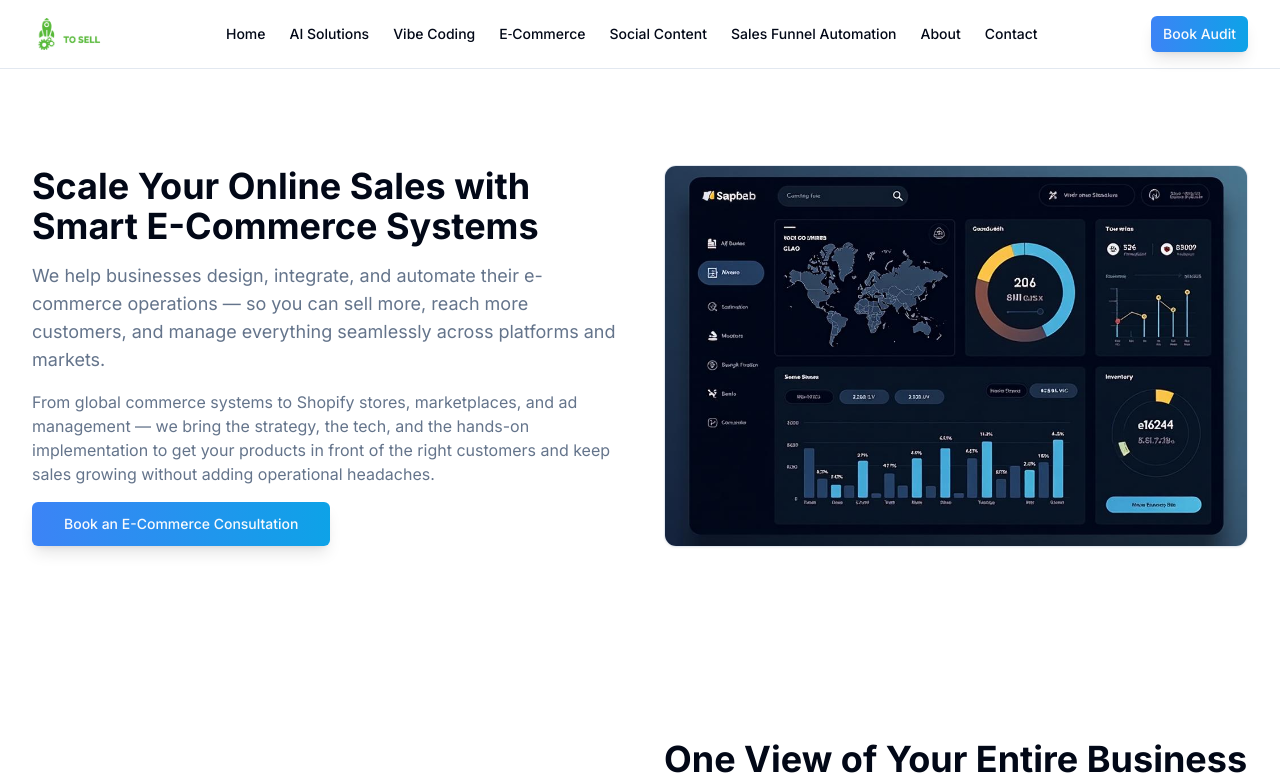
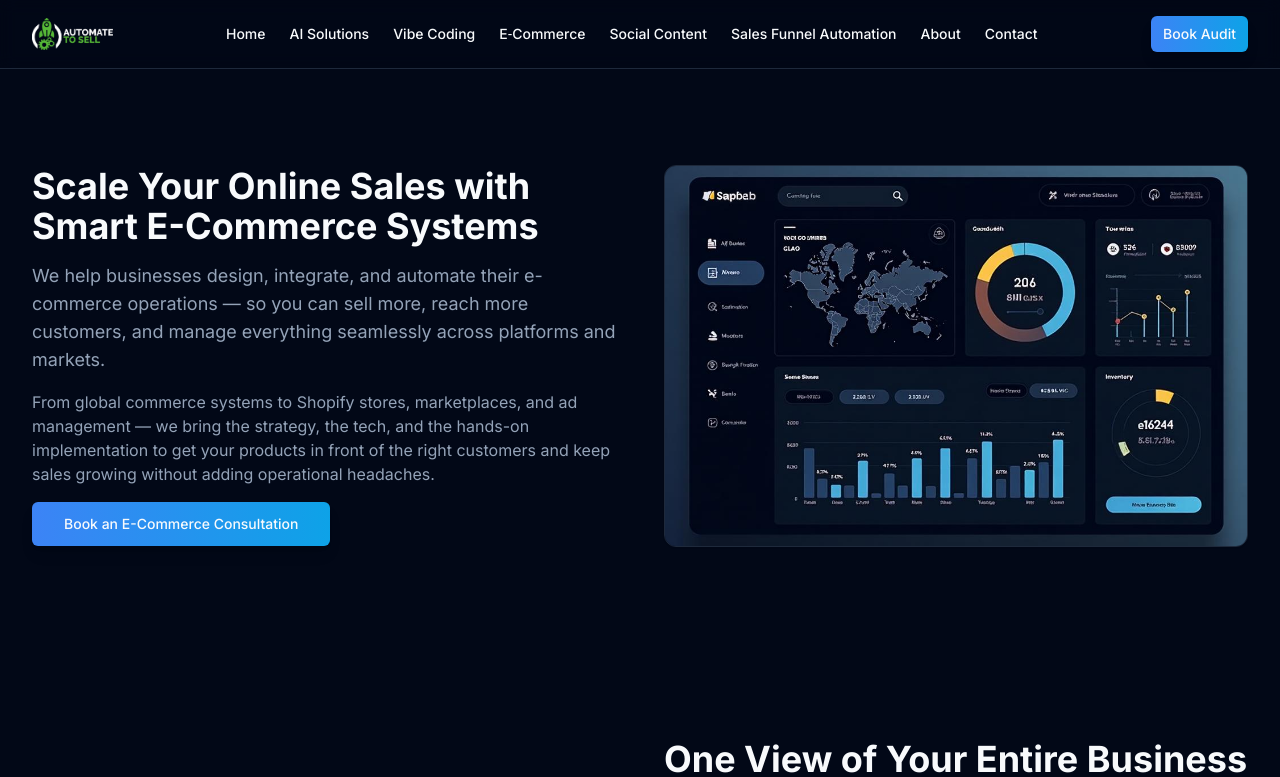
Before and after one commit to ATSUK-23/ats-website, a React (Vite) app: page /e-commerce in a window 1280 px wide. Shown: the top 777 px of the page. Built offline with nearby package versions, Linux system fonts and the light colour scheme.

Commit message:
Fix dark mode issues
The AI is addressing persistent dark mode display problems across the website.

```diff
--- a/src/index.css
+++ b/src/index.css
@@ -107,13 +107,4 @@ All colors MUST be HSL.
   body {
     @apply bg-background text-foreground;
   }
-
-  /* Apply dark mode globally */
-  :root {
-    color-scheme: dark;
-  }
-
-  html {
-    @apply dark;
-  }
 }
--- a/src/main.tsx
+++ b/src/main.tsx
@@ -2,4 +2,7 @@ import { createRoot } from 'react-dom/client'
 import App from './App.tsx'
 import './index.css'
 
+// Apply dark mode globally
+document.documentElement.classList.add('dark');
+
 createRoot(document.getElementById("root")!).render(<App />);
```
